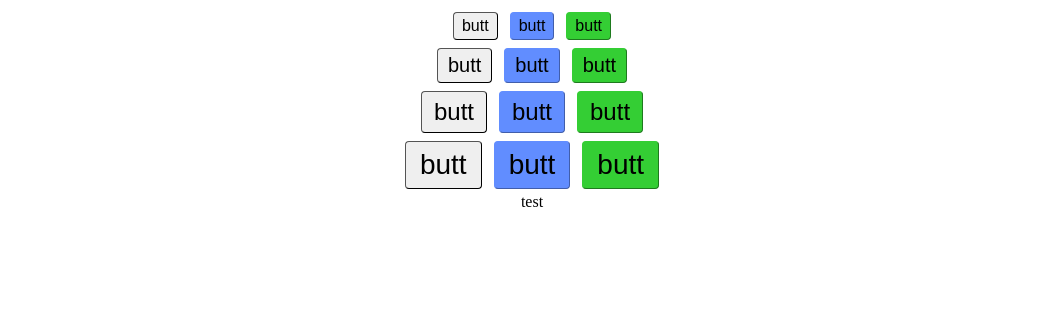
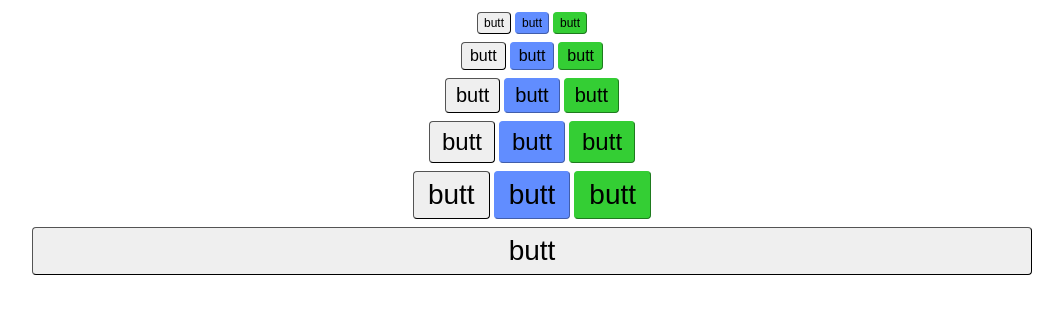
Before and after one commit to ryanmcalpin/css-framework, a plain HTML site: page index.html in a window 1280 px wide. Shown: the whole page, without its empty margins (108-1171 px from the left). Drawn offline with Linux system fonts and the light colour scheme.

Commit message:
add stretch for buttons

```diff
--- a/index.html
+++ b/index.html
@@ -8,28 +8,31 @@
   <body>
     <div class="body">
       <div>
+        <button class="xs">butt</button>
+        <button class="xs blue">butt</button>
+        <button class="xs green">butt</button>
+      </div>
+      <div>
         <button class="sm">butt</button>
-        <button class="butt-blue sm">butt</button>
-        <button class="butt-green sm">butt</button>
+        <button class="sm blue">butt</button>
+        <button class="sm green">butt</button>
       </div>
       <div>
         <button class="md">butt</button>
-        <button class="butt-blue md">butt</button>
-        <button class="butt-green md">butt</button>
+        <button class="md blue">butt</button>
+        <button class="md green">butt</button>
       </div>
       <div>
         <button class="lg">butt</button>
-        <button class="butt-blue lg">butt</button>
-        <button class="butt-green lg">butt</button>
+        <button class="lg blue">butt</button>
+        <button class="lg green">butt</button>
       </div>
       <div>
         <button class="xl">butt</button>
-        <button class="butt-blue xl">butt</button>
-        <button class="butt-green xl">butt</button>
+        <button class="xl blue">butt</button>
+        <button class="xl green">butt</button>
       </div>
-      <div>
-        test
-      </div>
+      <button class="xl stretch">butt</button>
     </div>
   </body>
 </html>
--- a/styles.scss
+++ b/styles.scss
@@ -2,12 +2,12 @@ $blue: lighten(#477bff, 5%);
 $green: lighten(#2dbc2d, 5%);
 
 body {
-  margin: 0;
+  // margin: 0;
 }
 
 .body {
   text-align: center;
-  margin: 8px;
+  // padding: 8px;
 }
 
 .right {
@@ -22,7 +22,7 @@ button {
   border-width: 1px;
   border-radius: 4px;
   padding: .25em .5em;
-  margin: 4px;
+  margin: 4px 0;
 
   &:focus {
     outline: none;
@@ -33,8 +33,7 @@ button {
     background: lightgrey;
   }
 
-  &.butt {
-    &-blue {
+  &.blue {
     background: $blue;
     border-color: $blue;
     color: black;
@@ -42,7 +41,7 @@ button {
       background: darken($blue, 4%);
     }
   }
-    &-green {
+  &.green {
     background: $green;
     border-color: $green;
     color: black;
@@ -50,6 +49,9 @@ button {
       background: darken($green, 4%);
     }
   }
+
+  &.xs {
+    font-size: .75em;
   }
 
   &.sm {
@@ -67,4 +69,10 @@ button {
   &.xl {
     font-size: 1.75em;
   }
+
+  &.stretch {
+    width: 100%;
+    text-align: center;
+    max-width: 1000px;
   }
+}
```
Also changed, not shown: styles.css, 1 other file. Lines whose indentation alone changed are shown as unchanged.
